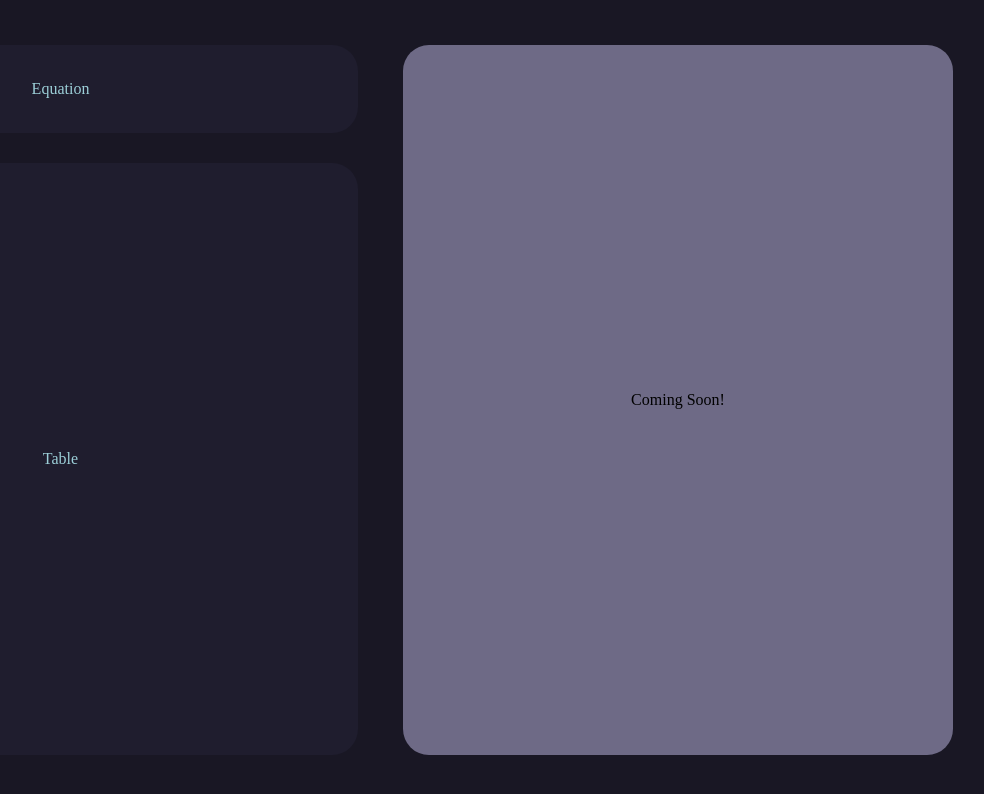
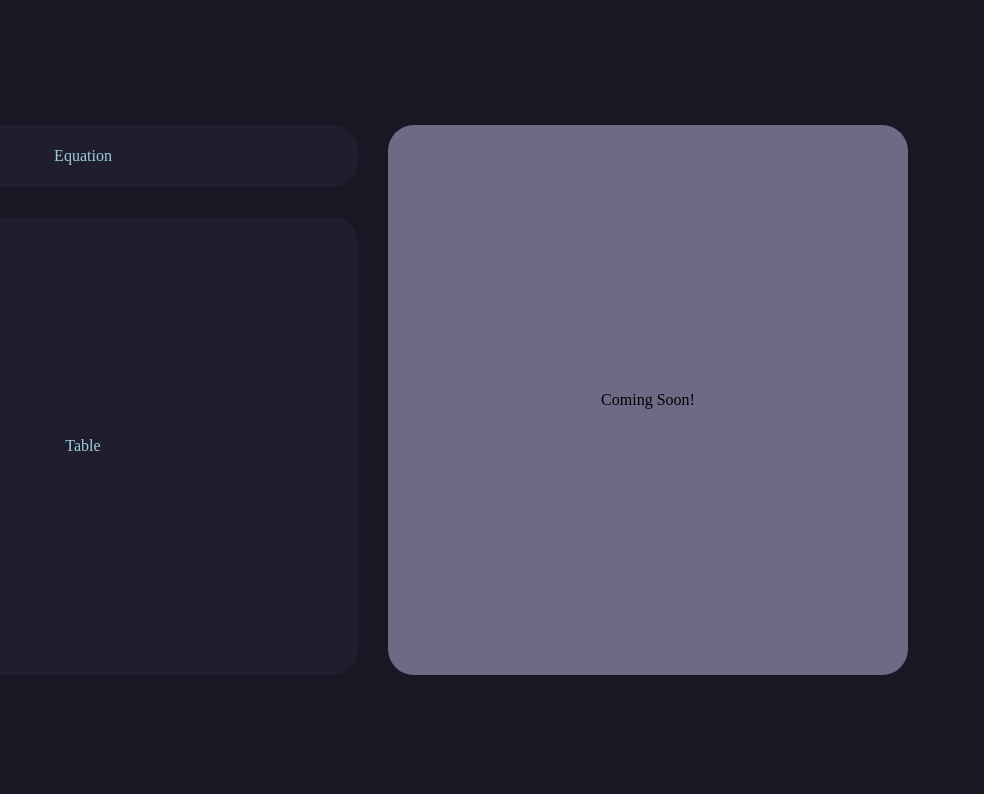
Before and after one commit to gckneip/Magi, a React (Create React App) app in the folder teste_cursorium2/: page / in a window 1280 px wide. Shown: the top 794 px of the page, without its empty margins (282-1266 px from the left). Built offline with nearby package versions, Linux system fonts and the light colour scheme.

Commit message:
Exatas medidas do figma (margins)

```diff
--- a/teste_cursorium2/src/board/Board.css
+++ b/teste_cursorium2/src/board/Board.css
@@ -18,7 +18,7 @@
 }
 
 .CircuitDiv, .Board1{
-    margin:45px;
+    margin:125px 90px 125px 90px;
 }
 
 .Board1{
@@ -28,6 +28,7 @@
 }
 
 .CircuitDiv{
+    margin-left: 30px;
     display: grid;
     background-color: var(--rp-muted);
     border-radius: 26px;
```
